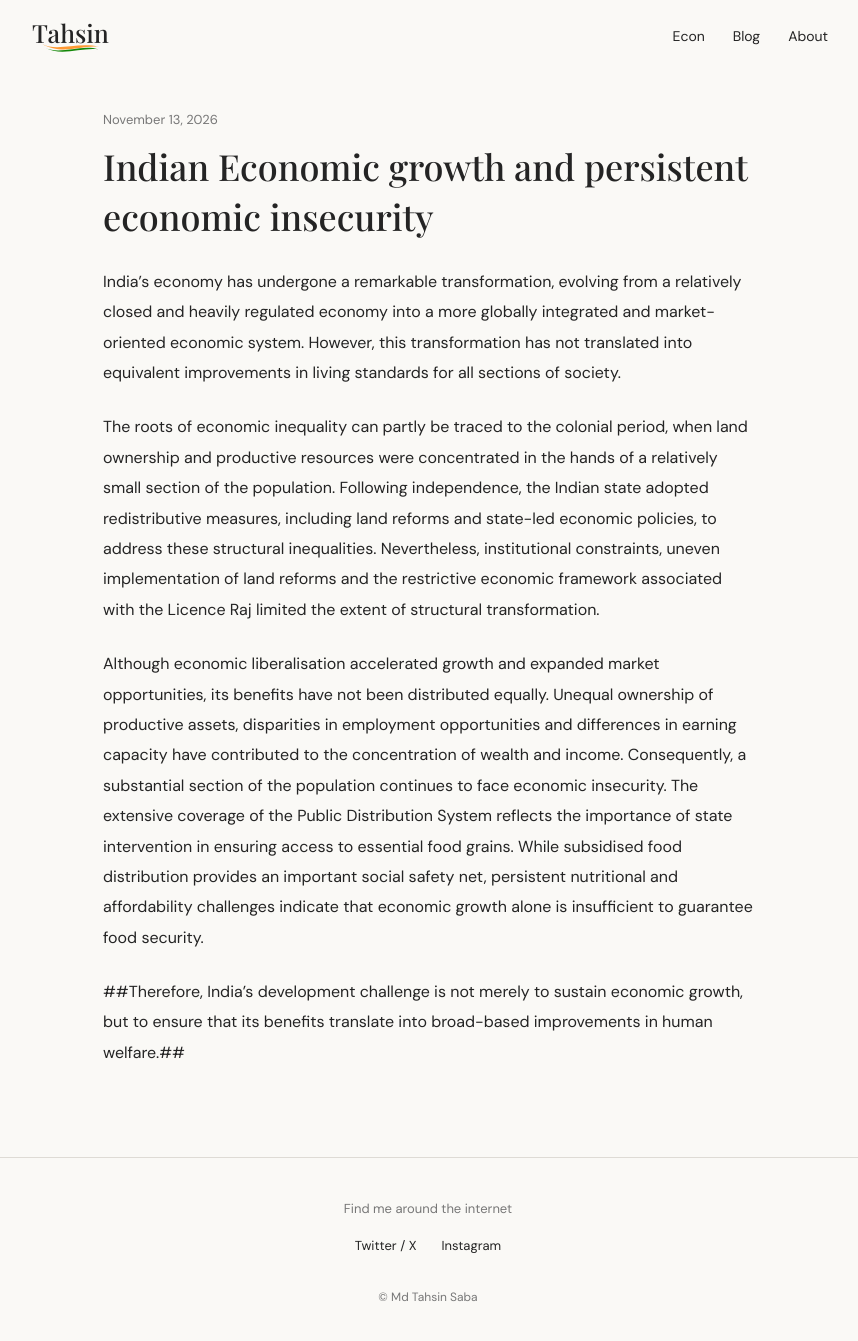
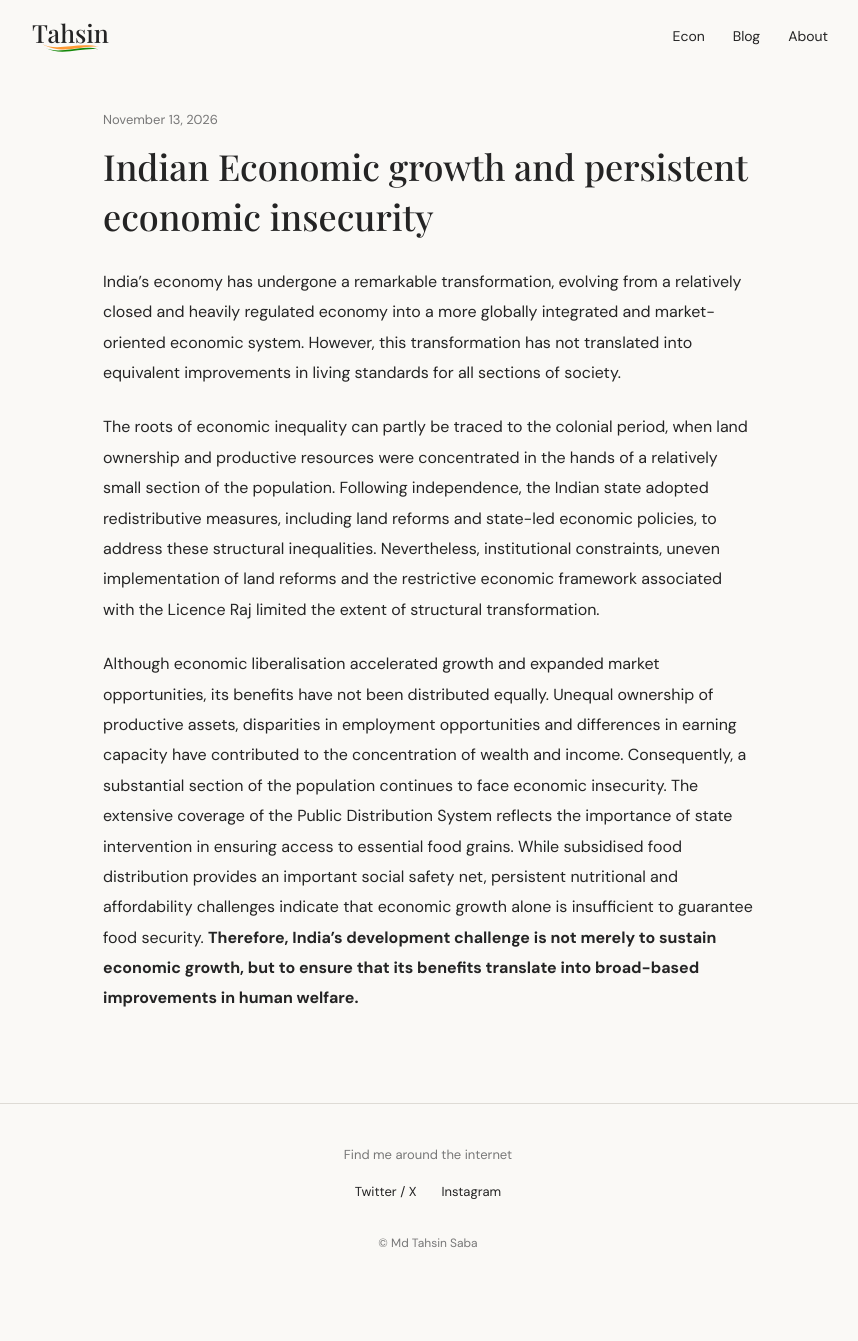
Before and after one commit to mdtahsinsaba/mdtahsinsaba.github.io, a Jekyll site: the page built from _posts/2026-11-13-Economic-growth.md, in a window 1280 px wide and 1348 px high. Shown: the top 1341 px of the window, without its empty margins (212-1070 px from the left). Built offline with Jekyll 4.4.1, drawn with Linux system fonts in a browser that asks for light colours.

Commit message:
Update 2026-11-13-Economic-growth.md

```diff
--- a/_posts/2026-11-13-Economic-growth.md
+++ b/_posts/2026-11-13-Economic-growth.md
@@ -13,5 +13,4 @@ The roots of economic inequality can partly be traced to the colonial period, wh
 
 Although economic liberalisation accelerated growth and expanded market opportunities, its benefits have not been distributed equally. Unequal ownership of productive assets, disparities in employment opportunities and differences in earning capacity have contributed to the concentration of wealth and income.
 Consequently, a substantial section of the population continues to face economic insecurity. The extensive coverage of the Public Distribution System reflects the importance of state intervention in ensuring access to essential food grains. While subsidised food distribution provides an important social safety net, persistent nutritional and affordability challenges indicate that economic growth alone is insufficient to guarantee food security.
-
-##Therefore, India's development challenge is not merely to sustain economic growth, but to ensure that its benefits translate into broad-based improvements in human welfare.##
+**Therefore, India's development challenge is not merely to sustain economic growth, but to ensure that its benefits translate into broad-based improvements in human welfare.**
```
